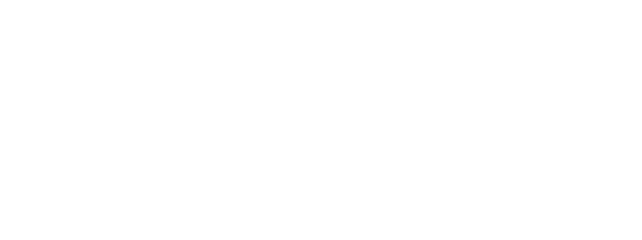
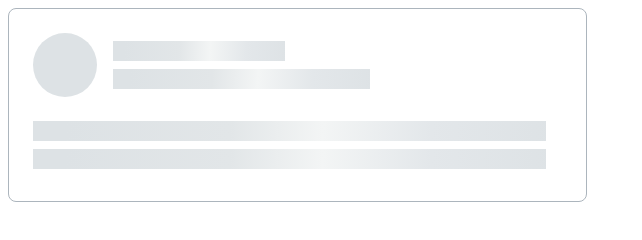
Before and after one commit to js-tasks-ru/htmlcss-20220317_starkhv, a website: page 04-lection2/02-skeleton/index.html in a window 1280 px wide. Shown: the whole page, without its empty margins (0-642 px from the left). Drawn offline with Linux system fonts and the light colour scheme.

Commit message:
add solution for lec2-dz2-skeleton

```diff
--- a/04-lection2/02-skeleton/index.html
+++ b/04-lection2/02-skeleton/index.html
@@ -2,10 +2,23 @@
 <!-- Страница со скелетоном -->
 <html lang="ru">
     <head>
+        <link rel="stylesheet" href="../../assets/css/normalize.css">
         <link rel="stylesheet" href="../../assets/css/main.css">
         <link rel="stylesheet" href="./skeleton.css">
     </head>
     <body>
-
+        <div class="skeleton">
+            <div class="skeleton__header">
+                <div class="skeleton__avatar"></div>
+                <div class="skeleton__wraper">
+                    <div class="skeleton__title"></div>
+                    <div class="skeleton__caption"></div>
+                </div>
+            </div>
+            <div class="skeleton__wraper">
+                <div class="skeleton__text"></div>
+                <div class="skeleton__text"></div>
+            </div>
+        </div>
     </body>
 </html>
--- a/04-lection2/02-skeleton/skeleton.css
+++ b/04-lection2/02-skeleton/skeleton.css
@@ -0,0 +1,52 @@
+.skeleton {
+  display: flex;
+  flex-direction: column;
+  gap: 24px;
+  width: 579px;
+  background: var(--white);
+  border: 1px solid var(--grey-3);
+  box-sizing: border-box;
+  border-radius: 8px;
+  padding: 24px 40px 32px 24px;
+}
+
+.skeleton__header {
+  display: flex;
+  gap: 16px;
+  align-items: center;
+
+}
+
+.skeleton__avatar {
+  width: 64px;
+  height: 64px;
+  border-radius: 50%;
+  background: var(--grey-2);
+
+}
+
+.skeleton__wraper {
+  display: flex;
+  flex-direction: column;
+  gap: 8px;
+}
+
+.skeleton__title {
+  width: 172px;
+  height: 20px;
+  background: linear-gradient(92.51deg, #DDE2E5 6.44%, #E2E6E8 38.47%, #F3F5F5 56.48%, #E3E7EA 77.5%, #DDE2E5 102.52%);
+
+}
+
+.skeleton__caption {
+  width: 257px;
+  height: 20px;
+  background: linear-gradient(92.51deg, #DDE2E5 6.44%, #E2E6E8 38.47%, #F3F5F5 56.48%, #E3E7EA 77.5%, #DDE2E5 102.52%);
+
+}
+
+.skeleton__text {
+  height: 20px;
+  background: linear-gradient(92.51deg, #DDE2E5 6.44%, #E2E6E8 38.47%, #F3F5F5 56.48%, #E3E7EA 77.5%, #DDE2E5 102.52%)
+
+}
```
